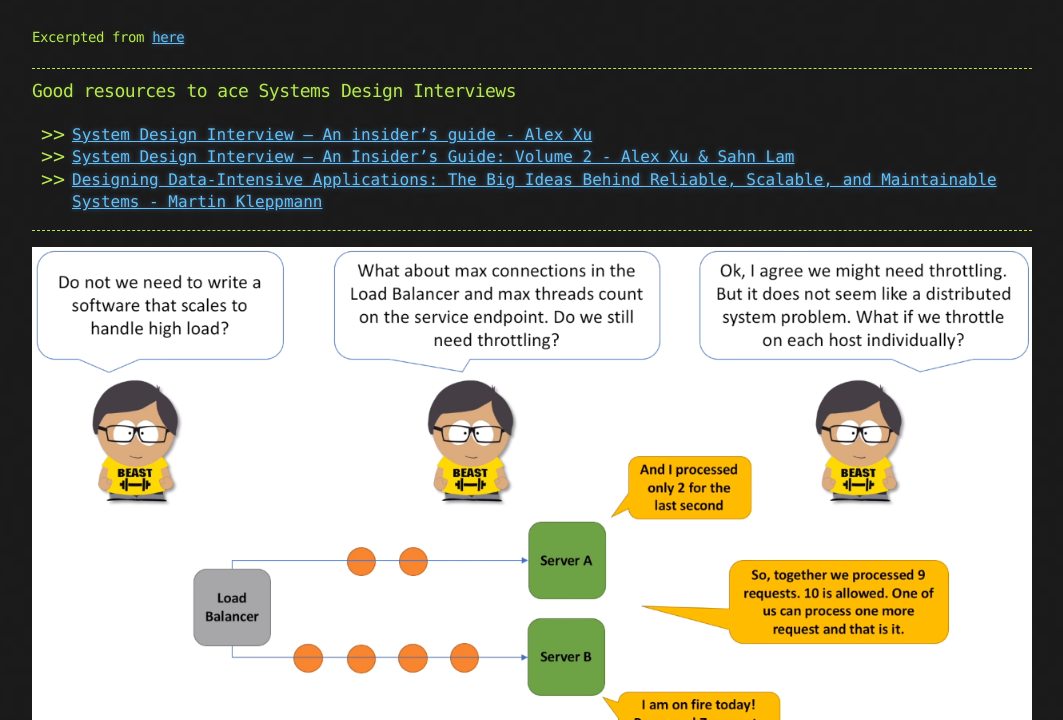
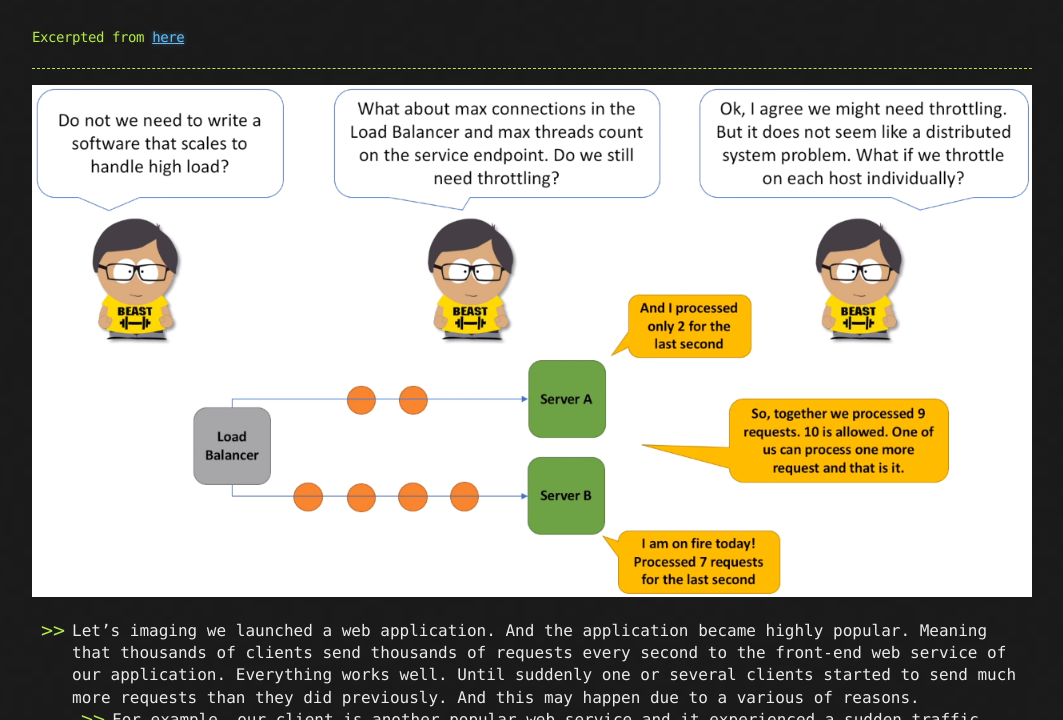
Before and after one commit to goodHunter27/serhatgiydiren.github.io, a Jekyll site: the page built from _posts/2020-01-16-system-design-interview-rate-limiting.md, in a window 1280 px wide and 900 px high, scrolled down 689 px, cut to the strip 180-900 px from the top of the window. Shown: the whole strip, without its empty margins (108-1171 px from the left). Built offline with Jekyll 4.4.1, drawn with Linux system fonts in a browser that asks for light colours.

Commit message:
Update 2020-01-16-system-design-interview-rate-limiting.md

```diff
--- a/_posts/2020-01-16-system-design-interview-rate-limiting.md
+++ b/_posts/2020-01-16-system-design-interview-rate-limiting.md
@@ -4,13 +4,6 @@ published: true
 ---
 
 #### Excerpted from [here](https://youtu.be/FU4WlwfS3G0){:target="_blank"}
-
------------------------
-
-### Good resources to ace Systems Design Interviews
-* [System Design Interview – An insider's guide - Alex Xu](https://amzn.to/3vdVLXd){:target="_blank"}
-* [System Design Interview – An Insider's Guide: Volume 2 - Alex Xu & Sahn Lam](https://amzn.to/3RXzPcp){:target="_blank"}
-* [Designing Data-Intensive Applications: The Big Ideas Behind Reliable, Scalable, and Maintainable Systems - Martin Kleppmann](https://amzn.to/3veIM7w){:target="_blank"}
 
 -----------------------
 
```
